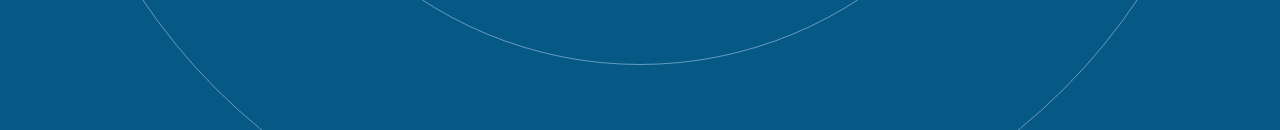
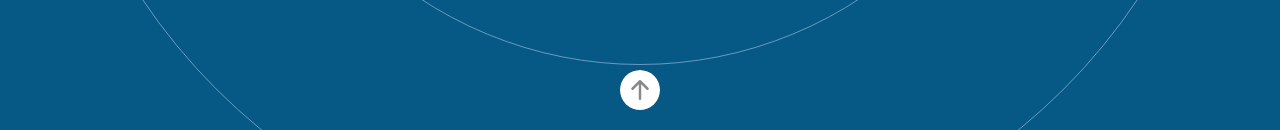
Before and after one commit to chris-a-phillips/dev-portfolio, a Next.js app: page / in a window 1280 px wide. Shown: the part 670-800 px from the top of the page. Built offline with nearby package versions, Linux system fonts and the light colour scheme.

Commit message:
Add links in header and footer

```diff
--- a/components/Header.tsx
+++ b/components/Header.tsx
@@ -2,6 +2,7 @@ import React from 'react'
 import { AiFillGithub, AiOutlineMail } from 'react-icons/ai';
 import { BsLinkedin } from 'react-icons/bs';
 import { motion } from 'framer-motion'
+import Link from 'next/link';
 
 type Props = {}
 
@@ -26,6 +27,8 @@ const Header = (props: Props) => {
                     <AiFillGithub />
                     <BsLinkedin />
             </motion.div>
+            <Link
+                href='#contact'>
                 <motion.div
                     initial={{
                         x: 500,
@@ -44,6 +47,7 @@ const Header = (props: Props) => {
                         <AiOutlineMail />
                         <p className='uppercase hidden md:inline-flex text-sm text-teal-400'>Contact Me</p>
                 </motion.div>
+            </Link>
         </header>
     )
 }
--- a/pages/index.tsx
+++ b/pages/index.tsx
@@ -1,4 +1,5 @@
 import Head from 'next/head'
+import Link from 'next/link'
 import About from '../components/About'
 import Contact from '../components/Contact'
 import Experience from '../components/ExperienceSection'
@@ -6,6 +7,8 @@ import Header from '../components/Header'
 import Hero from '../components/Hero'
 import Projects from '../components/Projects'
 import Skills from '../components/SkillsSection'
+import { BsFillArrowUpCircleFill } from 'react-icons/bs';
+
 
 export default function Home() {
     return (
@@ -33,6 +36,16 @@ export default function Home() {
             <section id='contact' className='snap-start'>
                 <Contact />
             </section>
+            <Link href='#hero'>
+                <footer className='sticky bottom-5 w-full cursor-pointer'>
+                    <div
+                        className='flex items-center justify-center'
+                    >
+                        <BsFillArrowUpCircleFill
+                            className='h-10 w-10 rounded-full filter grayscale hover:grayscale-0 bg-sky-500'/>
+                    </div>
+                </footer>
+            </Link>
         </div>
     )
 }
```
Lines whose indentation alone changed are shown as unchanged.
